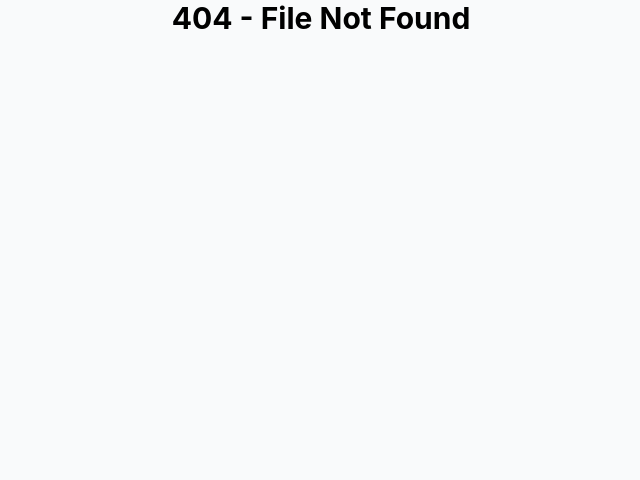
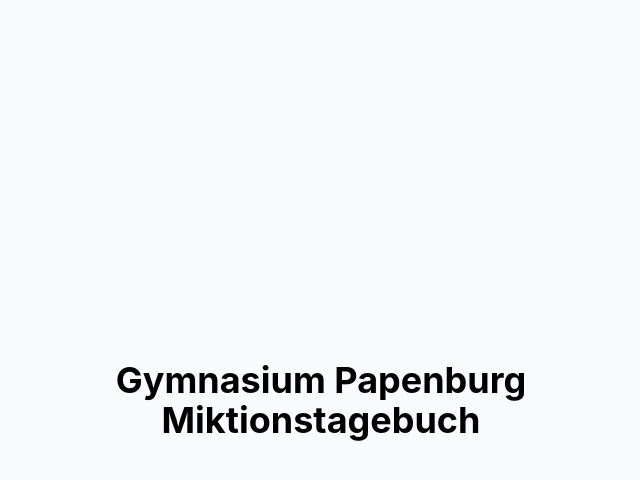
Before and after one commit to gympapsc/gpmt-webapp, a Next.js app: page / in a window 1280 px wide. Before the commit this address had no page. Shown: the top 480 px of the page, without its empty margins (319-959 px from the left). Built offline with nearby package versions, Linux system fonts and the light colour scheme.

Commit message:
Add index page

```diff
--- /dev/null
+++ b/src/pages/index.jsx
@@ -0,0 +1,12 @@
+import React from "react"
+
+const Index = () => {
+    return (
+        <div className="font-bold flex flex-col justify-around absolute top-0 bottom-0 right-0 left-0">
+            <h1 className="text-4xl self-center text-center">Gymnasium Papenburg <br/> Miktionstagebuch</h1>
+        </div>
+    )
+}
+
+
+export default Index
```
Also changed, not shown: 1 other file (tests, documents, lock files or other folders).
